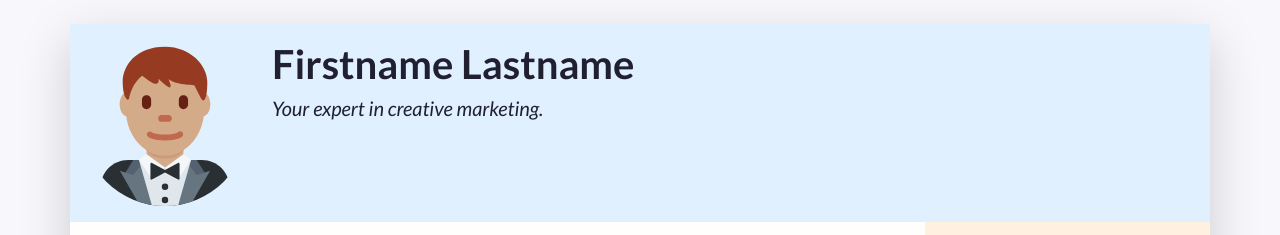
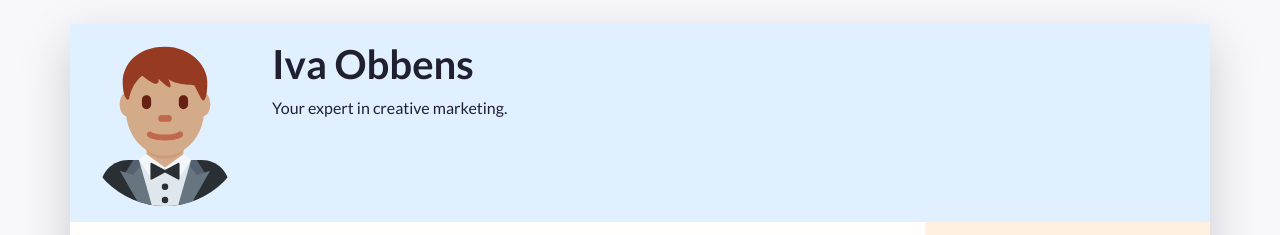
Before and after one commit to IvaObbens/prj4_cv, a plain HTML site: page index.html in a window 1280 px wide. Shown: the top 235 px of the page. Drawn offline with nearby package versions, Linux system fonts and the light colour scheme.

Commit message:
change_name
I changed my name

```diff
--- a/index.html
+++ b/index.html
@@ -49,8 +49,8 @@
           A container to wrap around your name and tagline. Full-width at small size, then columns of increasing size.
         -->
         <div class="col-12 col-sm-8 col-md-9 col-lg-10 my-3 header-content">
-          <h1 class="fw-bolder">Firstname Lastname</h1>
-          <h5 class="fst-italic tagline">Your expert in creative marketing.</h5>
+          <h1 class="fw-bolder">Iva Obbens</h1
+<h5 class="fst-italic tagline">Your expert in creative marketing.</h5>
         </div>
       </header>
 
```
